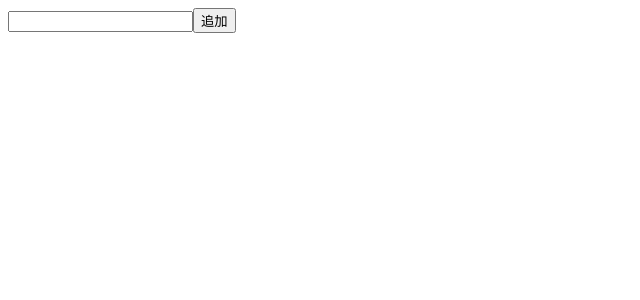
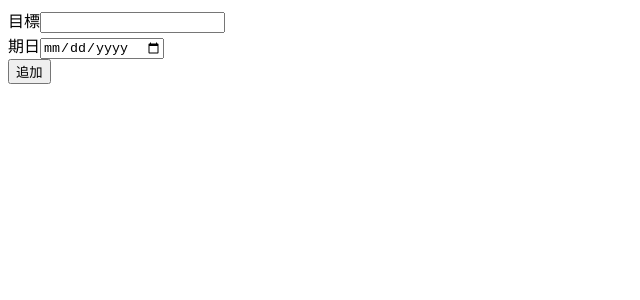
Before and after one commit to rf-castle/CommitOrBan, a Next.js app: page /form_todo in a window 1280 px wide. Shown: the top 300 px of the page, without its empty margins (0-640 px from the left). Built offline with nearby package versions, Linux system fonts and the light colour scheme.

Commit message:
Fix: 構成の修正

```diff
--- a/pages/get_todo.tsx
+++ b/lib/todo.ts
@@ -1,5 +1,10 @@
 import localforage from 'localforage'
-import { Todo } from './form_todo'
+import { Todo } from '../pages/form_todo'
+
+export async function addTodo(todos: Todo[]): Promise<void> {
+  // todoを追加する
+  await localforage.setItem('local-todos', todos)
+}
 
 export async function getTodo(): Promise<Todo[]> {
   // todoを取得する
--- a/pages/add_todo.tsx
+++ /dev/null
@@ -1,7 +0,0 @@
-import localforage from 'localforage'
-import { Todo } from './form_todo'
-
-export async function addTodo(todos: Todo[]): Promise<void> {
-  // todoを追加する
-  await localforage.setItem('local-todos', todos)
-}
--- a/pages/form_todo.tsx
+++ b/pages/form_todo.tsx
@@ -3,16 +3,17 @@ import type { NextPage } from 'next'
 // import Link from 'next/link'
 // import styles from '../styles/Home.module.css'
 import { useState, useEffect } from 'react'
-import { addTodo } from './add_todo'
-import { getTodo } from './get_todo'
+import { addTodo, getTodo } from '../lib/todo'
 
 export type Todo = {
-  value: string
+  title: string
+  limit: Date
   readonly id: number
 }
 
 const Form: NextPage = () => {
   const [text, setText] = useState('')
+  const [limit, setLimit] = useState('')
   const [todos, setTodos] = useState<Todo[]>([])
   // todos ステートを更新する関数
   const handleOnSubmit = function (): void {
@@ -21,12 +22,14 @@ const Form: NextPage = () => {
 
     // 新しい Todo を作成
     const newTodo: Todo = {
-      value: text,
+      title: text,
+      limit: new Date(limit),
       id: new Date().getTime(),
     }
     setTodos([newTodo, ...todos])
     // フォームへの入力をクリアする
     setText('')
+    setLimit('')
   }
 
   /**
@@ -54,12 +57,25 @@ const Form: NextPage = () => {
           handleOnSubmit()
         }}
       >
-        <input type='text' value={text} onChange={(e) => setText(e.target.value)} />
-        <input type='submit' value='追加' onSubmit={handleOnSubmit} />
+        <div className='field'>
+          <label>
+            <i className='calendar'></i>目標
+          </label>
+          <input type='text' value={text} onChange={(e) => setText(e.target.value)} />
+        </div>
+        <div className='field'>
+          <label>
+            <i className='calendar'></i>期日
+          </label>
+          <input type='date' value={limit} onChange={(e) => setLimit(e.target.value)} />
+        </div>
+        <div className='create_button'>
+          <input type='submit' value='追加' onSubmit={handleOnSubmit} />
+        </div>
       </form>
       <ul>
         {todos.map((todo) => {
-          return <li key={todo.id}>{todo.value}</li>
+          return <li key={todo.id}>{`${todo.title} ${todo.limit.toLocaleDateString()}`}</li>
         })}
       </ul>
     </div>
```
